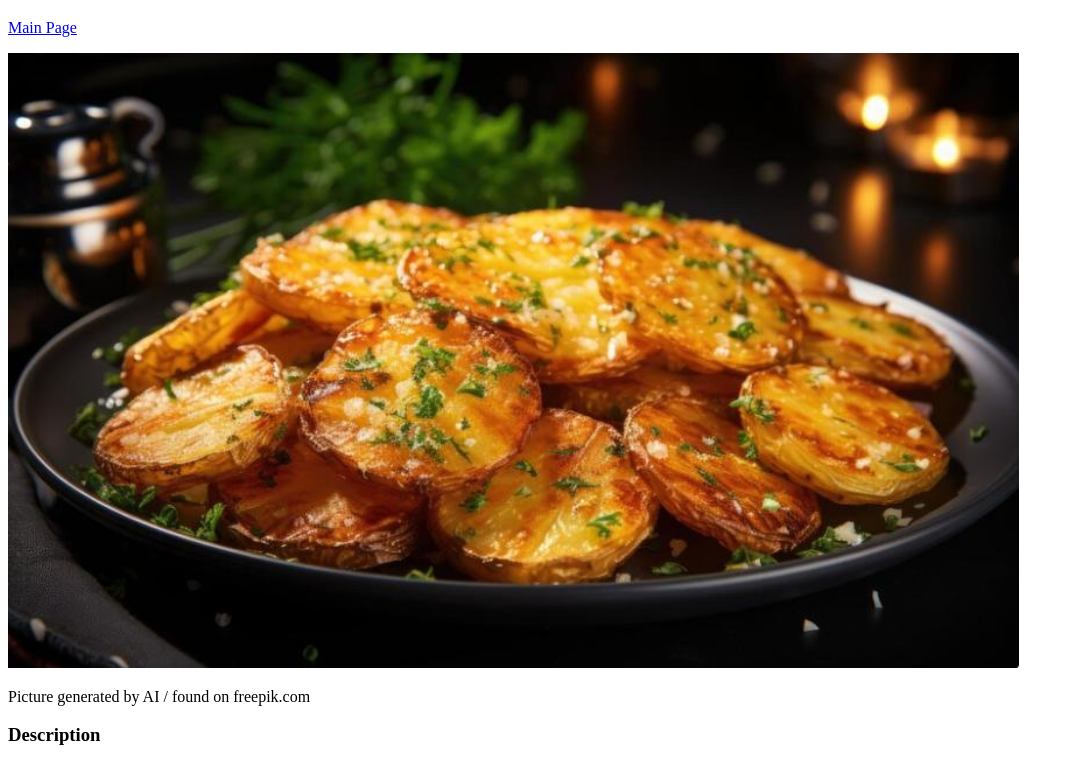
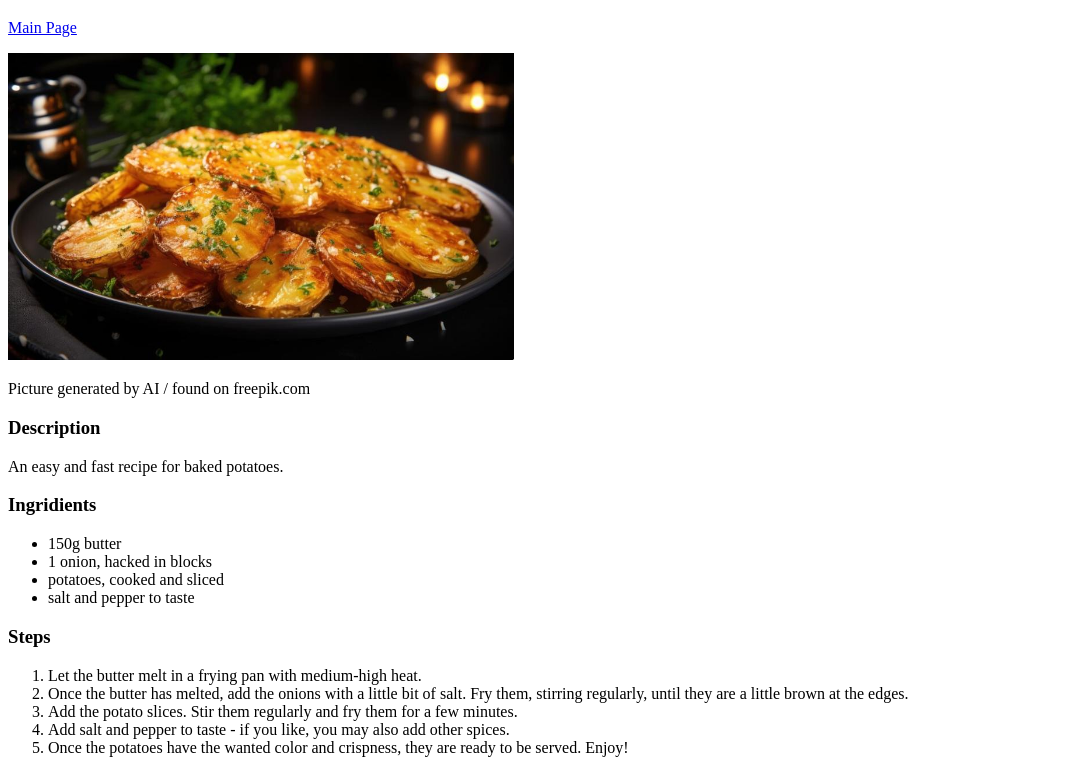
Before and after one commit to marcel-b-meyer1987/odin-recipes, a plain HTML site: page recipes/baked_potatoes.html in a window 1280 px wide. Shown: the part 61-820 px from the top of the page, without its empty margins (0-1074 px from the left). Drawn offline with Linux system fonts and the light colour scheme.

Commit message:
Finish the contents of the baked potatoes recipe.

```diff
--- a/recipes/baked_potatoes.html
+++ b/recipes/baked_potatoes.html
@@ -9,7 +9,7 @@
     <h1>Baked Potatoes</h1>
     <p><a href="../index.html">Main Page</a></p>
 
-    <img src="../images/baked_potatoes.jpg" alt="Baked Potatoes" width="80%">
+    <img src="../images/baked_potatoes.jpg" alt="Baked Potatoes" width="40%">
     <p>Picture generated by AI / found on freepik.com</p>
 
     <h3>Description</h3>
@@ -19,13 +19,19 @@
     <h3>Ingridients</h3>
     <ul>
         <li>150g butter</li>
+        <li>1 onion, hacked in blocks</li>
         <li>potatoes, cooked and sliced</li>
         <li>salt and pepper to taste</li>
     </ul>
 
     <h3>Steps</h3>
     <ol>
-
+        <li>Let the butter melt in a frying pan with medium-high heat.</li>
+        <li>Once the butter has melted, add the onions with a little bit of salt.
+            Fry them, stirring regularly, until they are a little brown at the edges.</li>
+        <li>Add the potato slices. Stir them regularly and fry them for a few minutes.</li>
+        <li>Add salt and pepper to taste - if you like, you may also add other spices.</li>
+        <li>Once the potatoes have the wanted color and crispness, they are ready to be served. Enjoy!</li>
     </ol>
     <a href="../index.html">Main Page</a>
 </body>
```
